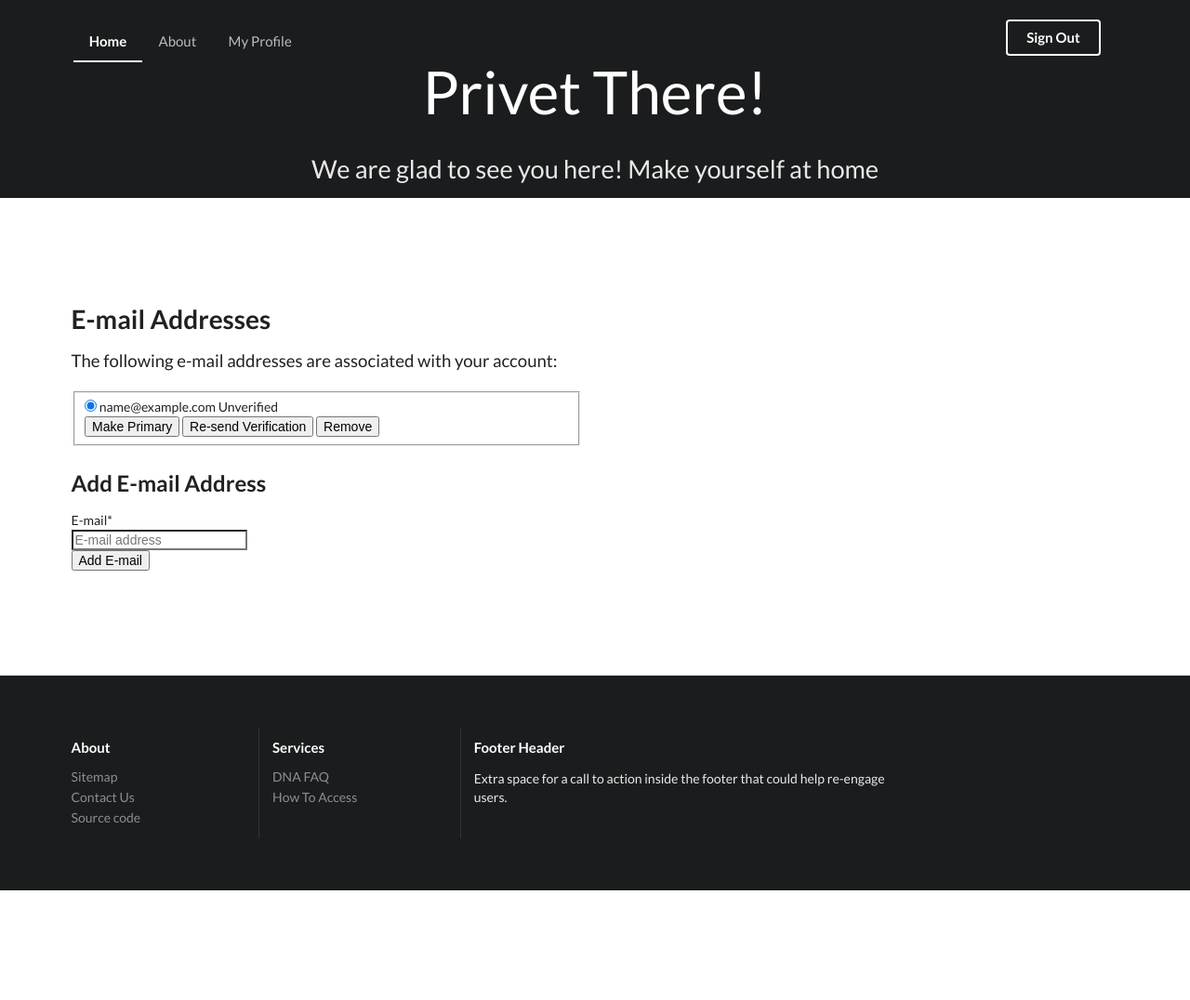
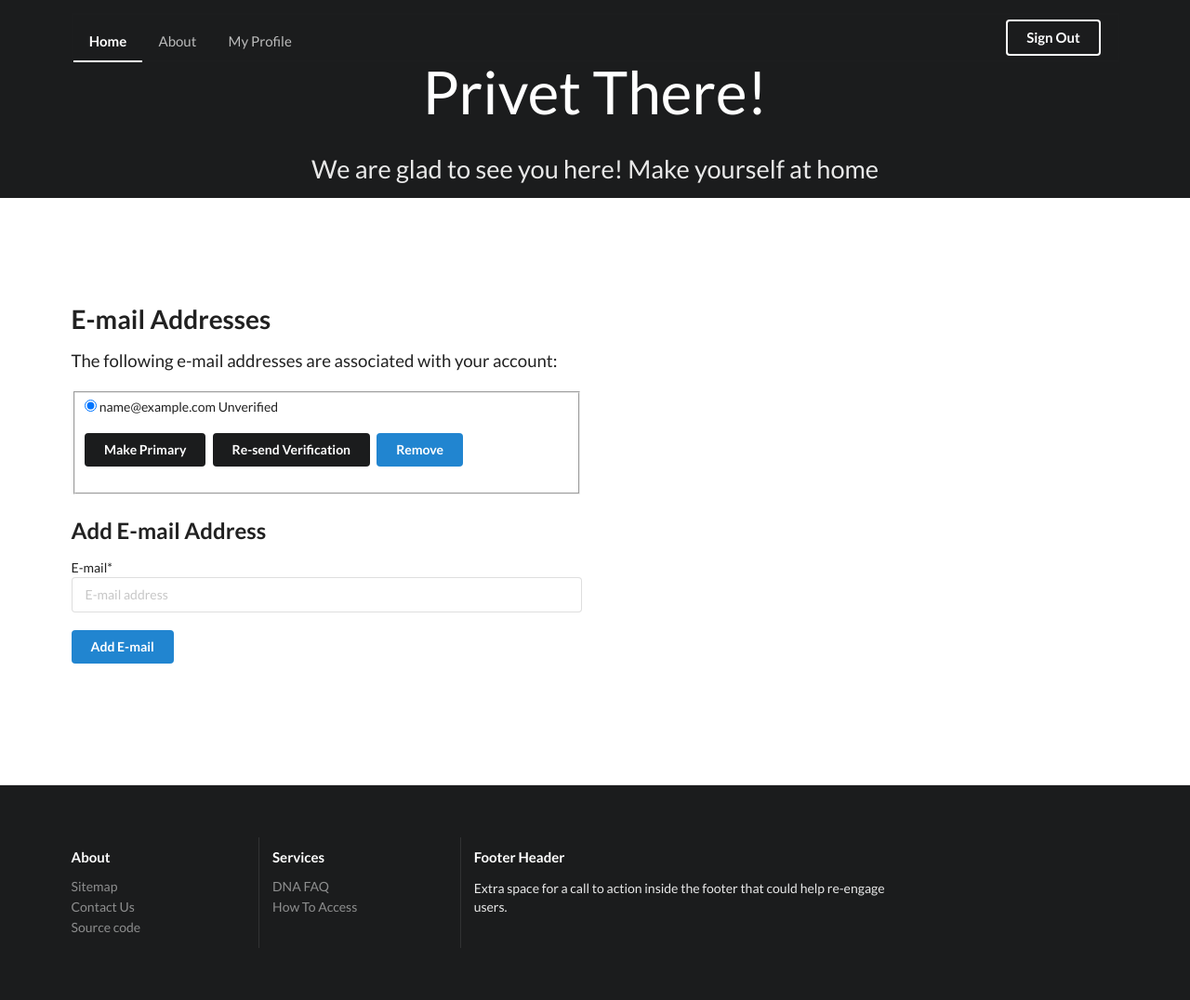
Before and after one commit to Silver3310/Index-auth-service, a Django app: page /accounts/email/ in a window 1280 px wide. Shown: the whole page at 93% size. Before the commit the page ends 958 px from the top, so only its background shows below. Run offline with Django 3.2, Linux system fonts and the light colour scheme; the visitor is signed in with stand-in values (Sample User, id 1); data comes from the database, SQL or seed files in the repository; some libraries are stand-ins or nearby versions.

Commit message:
Refactor the email template

```diff
--- a/index_auth_service/templates/account/email.html
+++ b/index_auth_service/templates/account/email.html
@@ -33,10 +33,12 @@
 </div>
   {% endfor %}
 
-<div class="form-group">
-      <button class="secondaryAction btn btn-primary" type="submit" name="action_primary" >{% trans 'Make Primary' %}</button>
-      <button class="secondaryAction btn btn-primary" type="submit" name="action_send" >{% trans 'Re-send Verification' %}</button>
-      <button class="primaryAction btn btn-primary" type="submit" name="action_remove" >{% trans 'Remove' %}</button>
+<div class="ui form">
+  <p>
+      <button class="ui secondary button" type="submit" name="action_primary" >{% trans 'Make Primary' %}</button>
+      <button class="ui secondary button" type="submit" name="action_send" >{% trans 'Re-send Verification' %}</button>
+      <button class="ui primary button" type="submit" name="action_remove" >{% trans 'Remove' %}</button>
+  </p>
 </div>
 
 </fieldset>
@@ -50,10 +52,10 @@
 
     <h2>{% trans "Add E-mail Address" %}</h2>
 
-    <form method="post" action="{% url 'account_email' %}" class="add_email">
+    <form class="ui form" method="post" action="{% url 'account_email' %}" class="add_email">
         {% csrf_token %}
         {{ form|crispy }}
-        <button class="btn btn-primary" name="action_add" type="submit">{% trans "Add E-mail" %}</button>
+      <p><button class="ui primary button" name="action_add" type="submit">{% trans "Add E-mail" %}</button></p>
     </form>
 
 {% endblock %}
```
